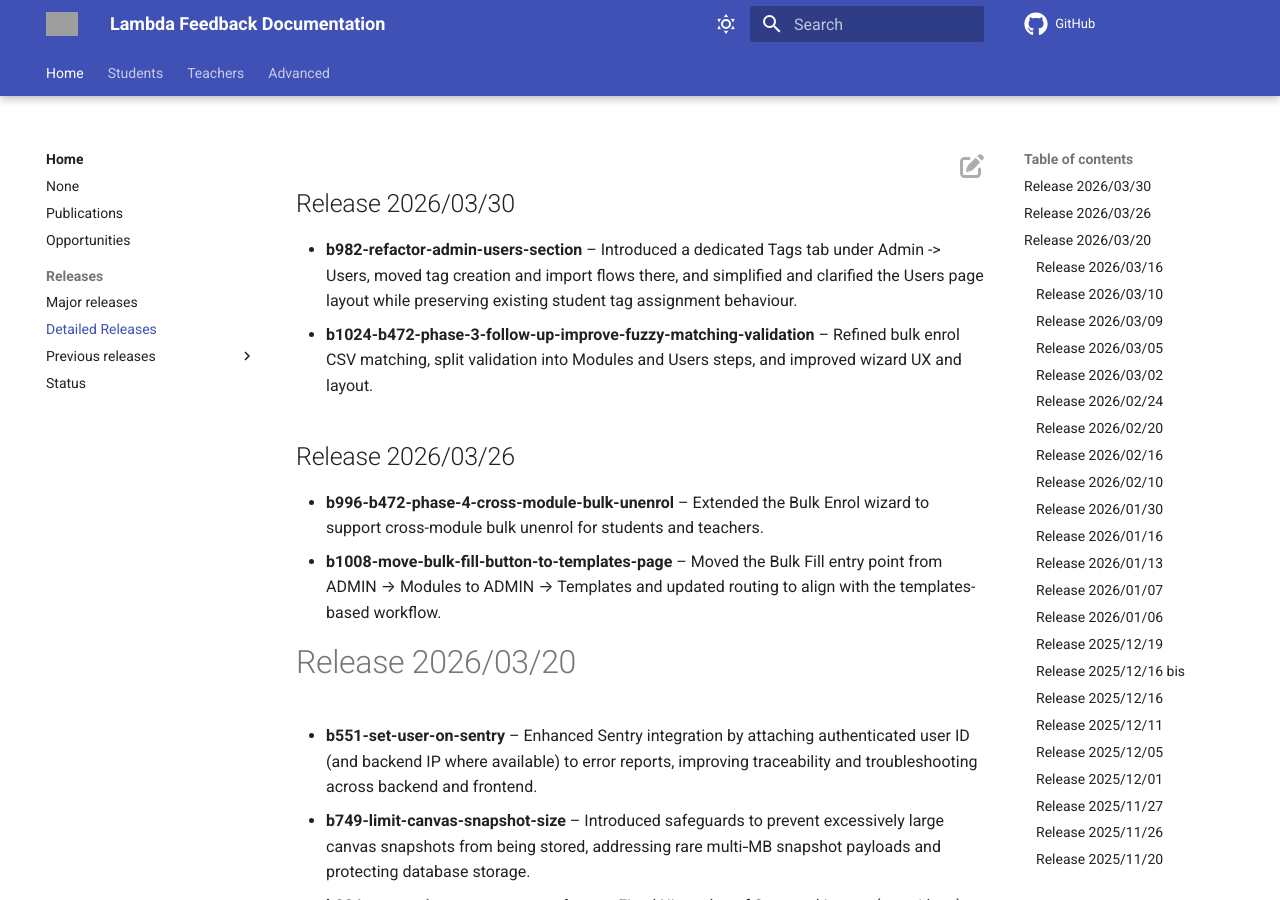
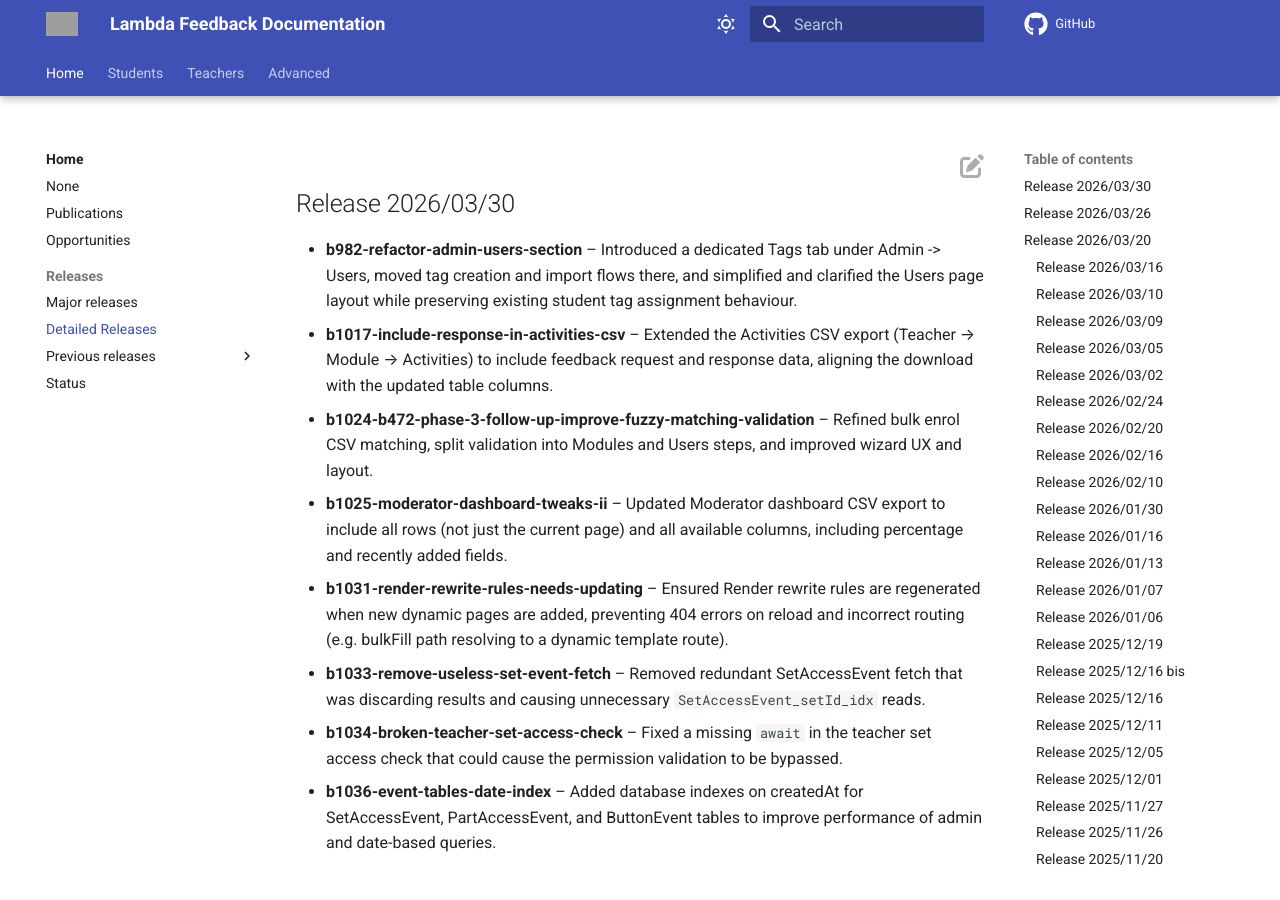
Before and after one commit to lambda-feedback/user-documentation, an MkDocs documentation site: the page built from docs/releases/detailed_releases.md, in a window 1280 px wide and 900 px high. Built offline with MkDocs 1.6.1 and Material for MkDocs 9.7.7, drawn with Linux system fonts in a browser that asks for light colours; comment, search, counter and statistics services are not loaded; grey boxes are pictures that could not be loaded.

Commit message:
Release 2026/03/30 updated

```diff
--- a/docs/releases/detailed_releases.md
+++ b/docs/releases/detailed_releases.md
@@ -1,7 +1,13 @@
 ## Release 2026/03/30
 
 - **b982-refactor-admin-users-section** – Introduced a dedicated Tags tab under Admin -> Users, moved tag creation and import flows there, and simplified and clarified the Users page layout while preserving existing student tag assignment behaviour.
+- **b1017-include-response-in-activities-csv** – Extended the Activities CSV export (Teacher → Module → Activities) to include feedback request and response data, aligning the download with the updated table columns.
 - **b1024-b472-phase-3-follow-up-improve-fuzzy-matching-validation** – Refined bulk enrol CSV matching, split validation into Modules and Users steps, and improved wizard UX and layout.
+- **b1025-moderator-dashboard-tweaks-ii** – Updated Moderator dashboard CSV export to include all rows (not just the current page) and all available columns, including percentage and recently added fields.
+- **b1031-render-rewrite-rules-needs-updating** – Ensured Render rewrite rules are regenerated when new dynamic pages are added, preventing 404 errors on reload and incorrect routing (e.g. bulkFill path resolving to a dynamic template route).
+- **b1033-remove-useless-set-event-fetch** – Removed redundant SetAccessEvent fetch that was discarding results and causing unnecessary `SetAccessEvent_setId_idx` reads.
+- **b1034-broken-teacher-set-access-check** – Fixed a missing `await` in the teacher set access check that could cause the permission validation to be bypassed.
+- **b1036-event-tables-date-index** – Added database indexes on createdAt for SetAccessEvent, PartAccessEvent, and ButtonEvent tables to improve performance of admin and date-based queries.
 
 ## Release 2026/03/26
 
```
